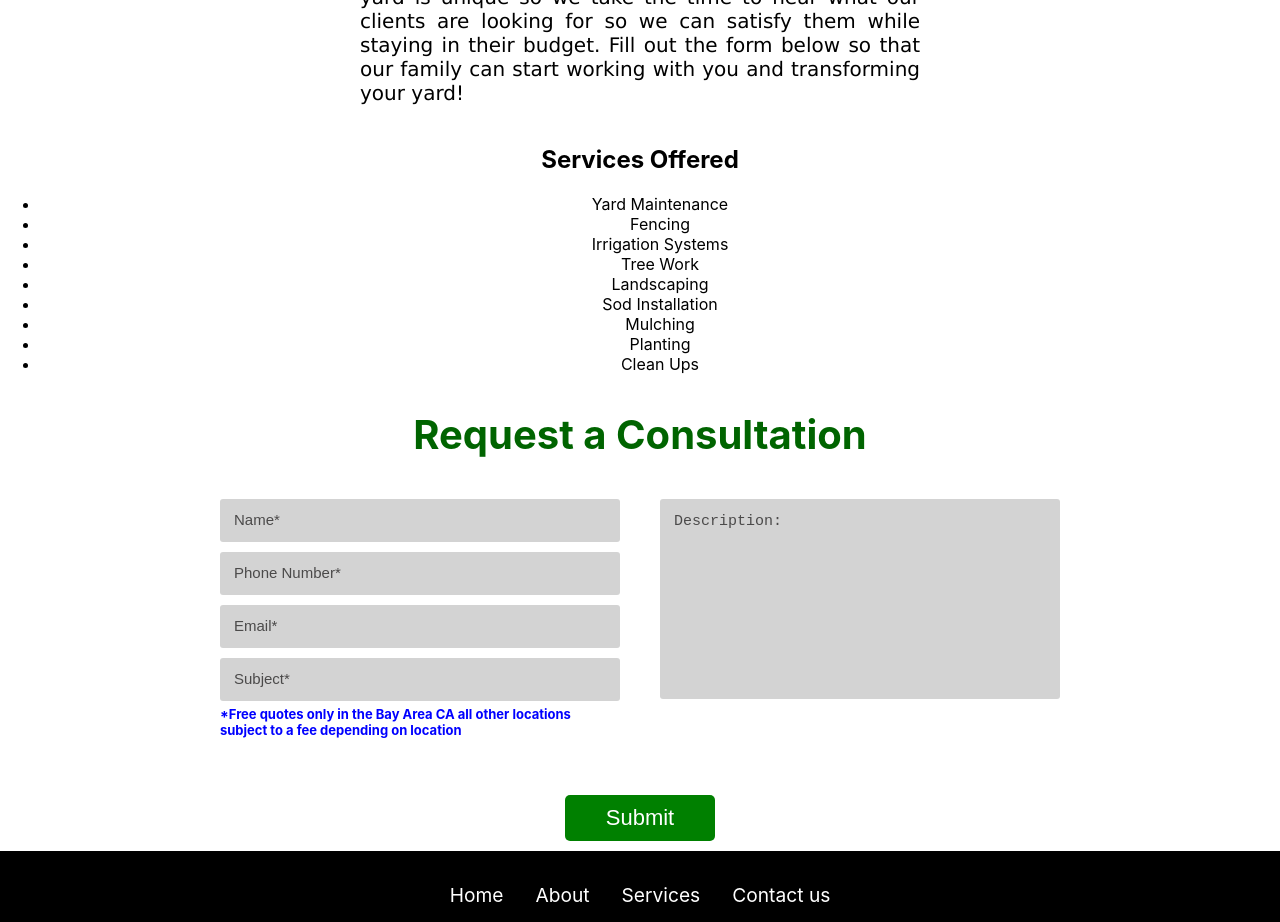
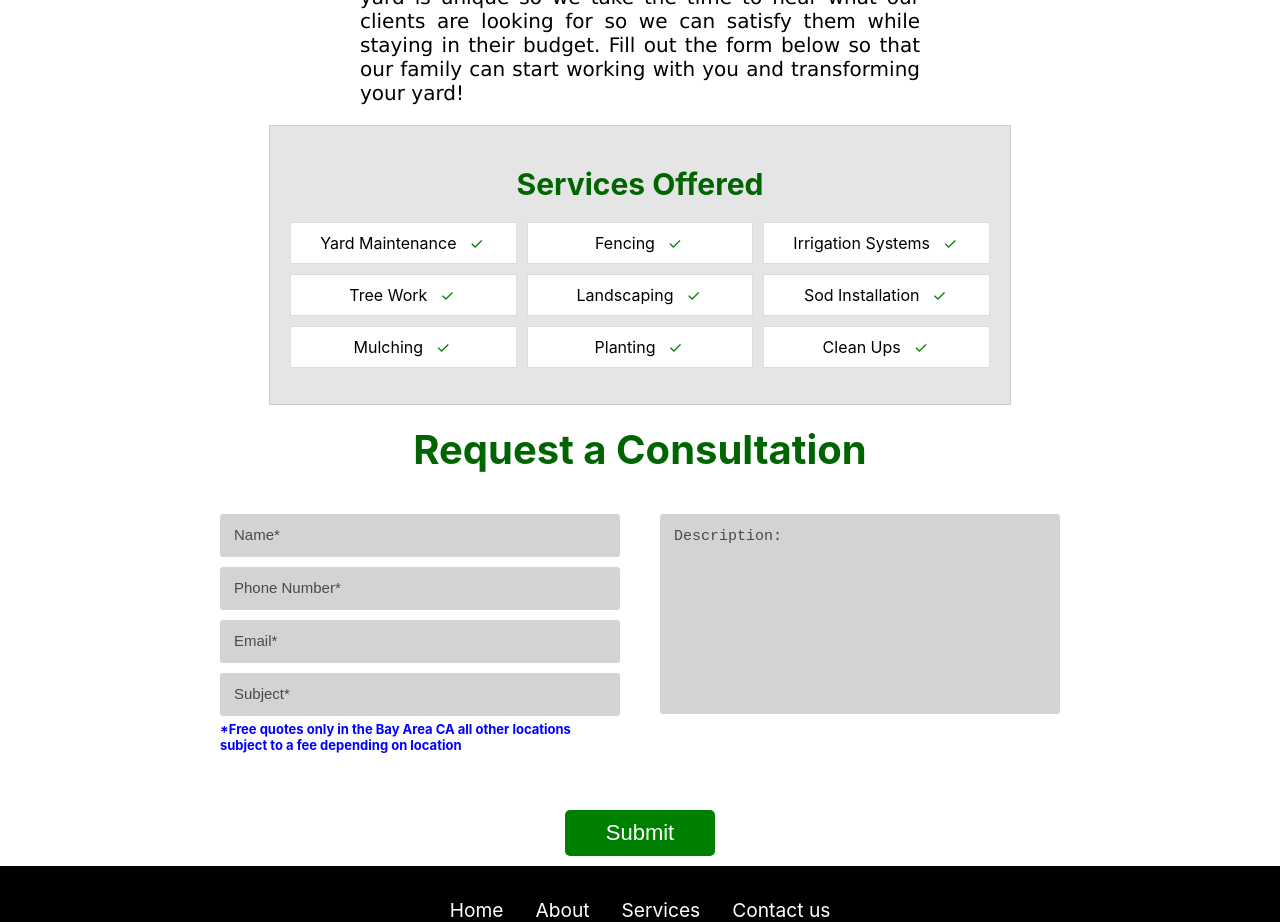
Before and after one commit to OsbaldoRamirez-create/my-app, a React (Create React App) app: page /About in a window 1280 px wide. Shown: the part 940-1862 px from the top of the page. Built offline with nearby package versions, Linux system fonts and the light colour scheme.

Commit message:
styled services offered section

```diff
--- a/src/Styles/AboutStyles.css
+++ b/src/Styles/AboutStyles.css
@@ -23,3 +23,43 @@
     margin-top: 40px;
     margin-bottom: 0px;
 }
+
+.serivces-container{
+    display:block;
+    margin: auto;
+    padding: 20px;
+    background-color: #e5e5e5;
+    border: 1px solid #ccc;
+    width: 700px;
+}
+.serivces-container h2{
+    color: darkgreen;
+    font-size: 30px;
+    margin: 20px 0;
+}
+.services ul{
+    display: grid;
+    grid-template-columns: repeat(3, 1fr);
+    gap: 10px;
+    list-style-type: none;
+    padding: 0;
+}
+
+.services li {
+    display: flex;
+    align-items: center;
+    justify-content: center;
+    background-color: white;
+    padding: 10px;
+    border: 1px solid #ddd;
+    position: relative;
+}
+
+.services li::after{
+    content: '✓';
+    color: green;
+    position: relative;
+    margin-left: 10px;
+    width: 20px;
+    text-align: center;
+}
```
